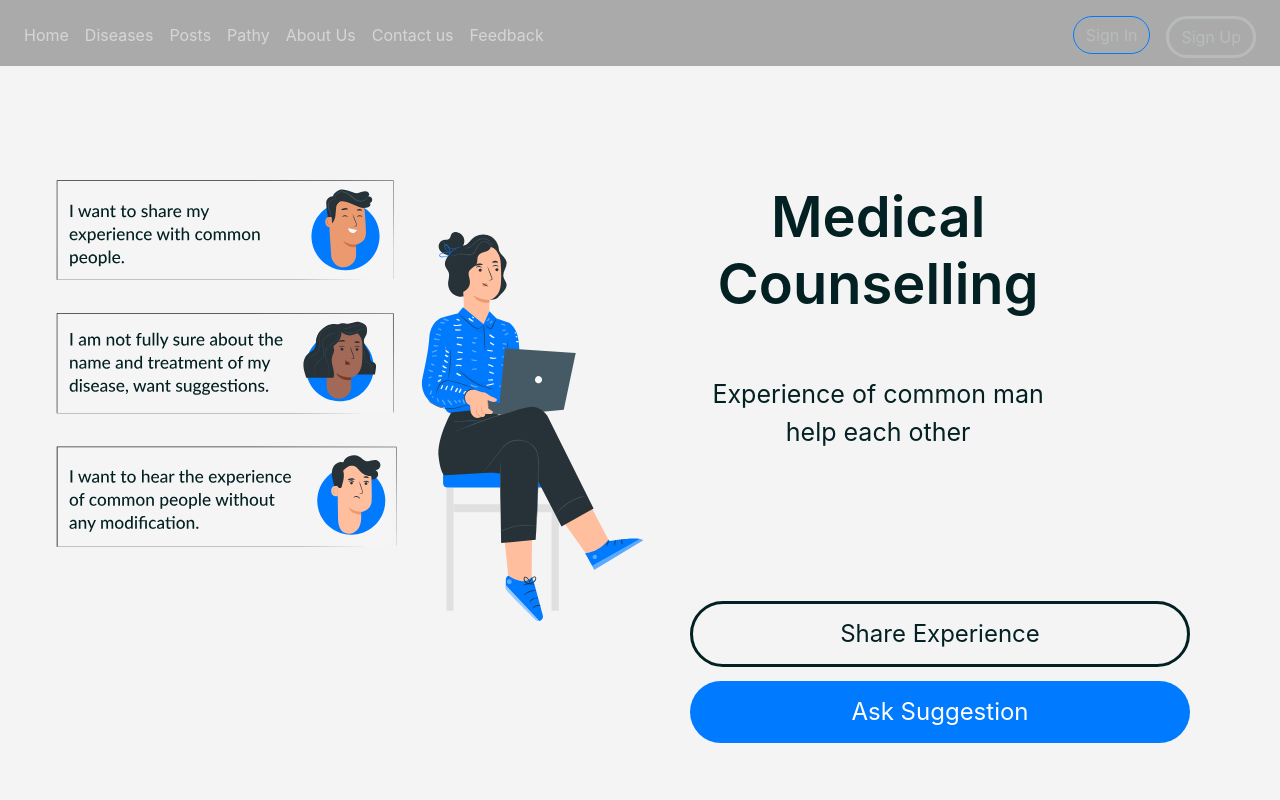
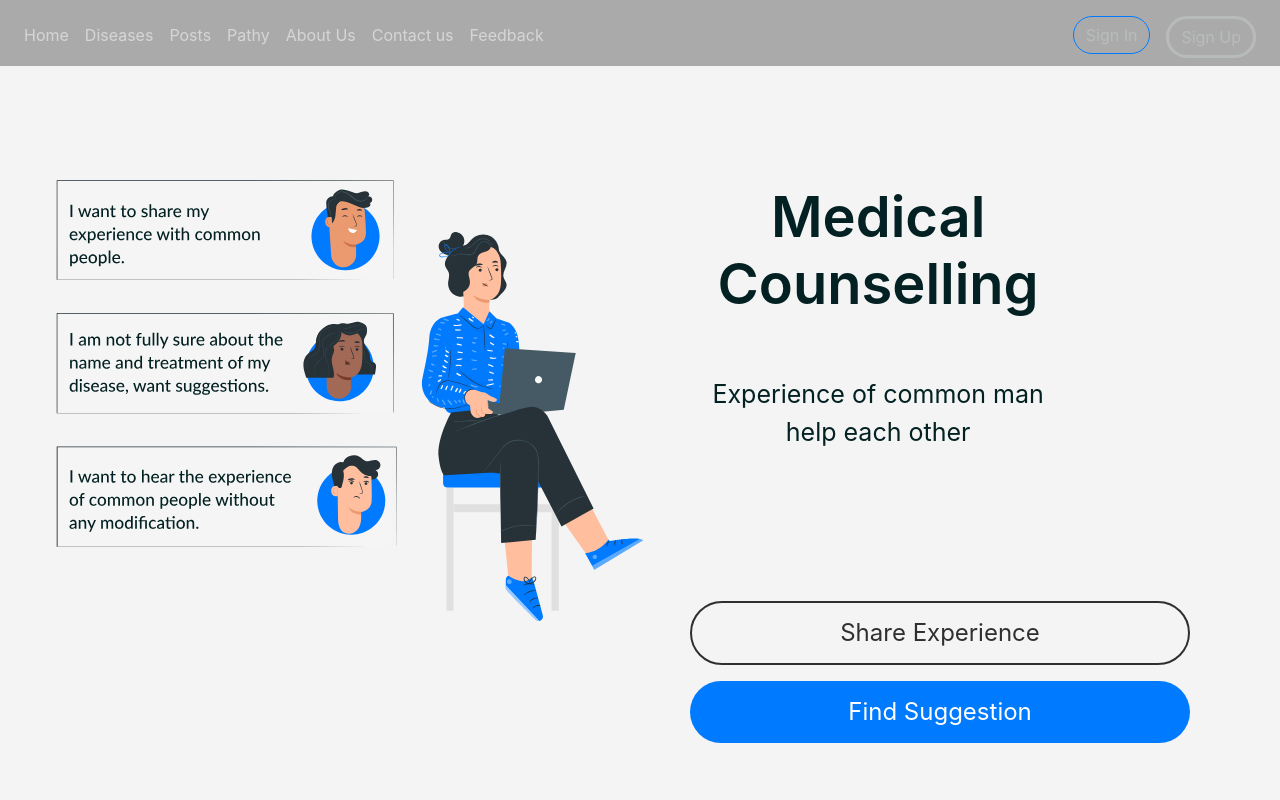
Before and after one commit to A8S/medical-project, a React (Create React App) app in the folder client/: page / in a window 1280 px wide. Shown: the top 800 px of the page. Built offline with nearby package versions, Linux system fonts and the light colour scheme; no server answers.

Commit message:
Minor Changes

```diff
--- a/client/src/Components/Home/index.js
+++ b/client/src/Components/Home/index.js
@@ -110,7 +110,7 @@ class Home extends Component {
 																type="button"
 																className="btn  buttonJoin buttonJoinDark float-left"
 															>
-																Ask Suggestion
+																Find Suggestion
 															</button>
 														</Link>
 													</div>
--- a/client/src/Components/Home/style.css
+++ b/client/src/Components/Home/style.css
@@ -15,8 +15,8 @@
 .buttonJoinLight {
 	margin: auto;
 	background-color: rgba(0, 0, 0, 0);
-	color: #032122;
-	border: 3px solid #032122;
+	color: #2f2f2f;
+	border: 2px solid #2f2f2f;
 }
 .buttonJoinDark {
 	background-color: #007AFF;
--- a/client/src/Components/Navbar/index.js
+++ b/client/src/Components/Navbar/index.js
@@ -97,7 +97,7 @@ class Navigation extends React.Component {
 					className="navbar fixed-top navbar-expand-lg navbar-dark "
 					style={{
 						backgroundColor:
-							this.state.status === 'top' ? 'rgba(0,0,0,0.3)' : '#343a40',
+							this.state.status === 'top' ? 'rgba(0,0,0,0.3)' : '#007aff',
 						color: this.state.status === 'top' ? 'white' : 'blue',
 						width: '100%',
 					}}
```
